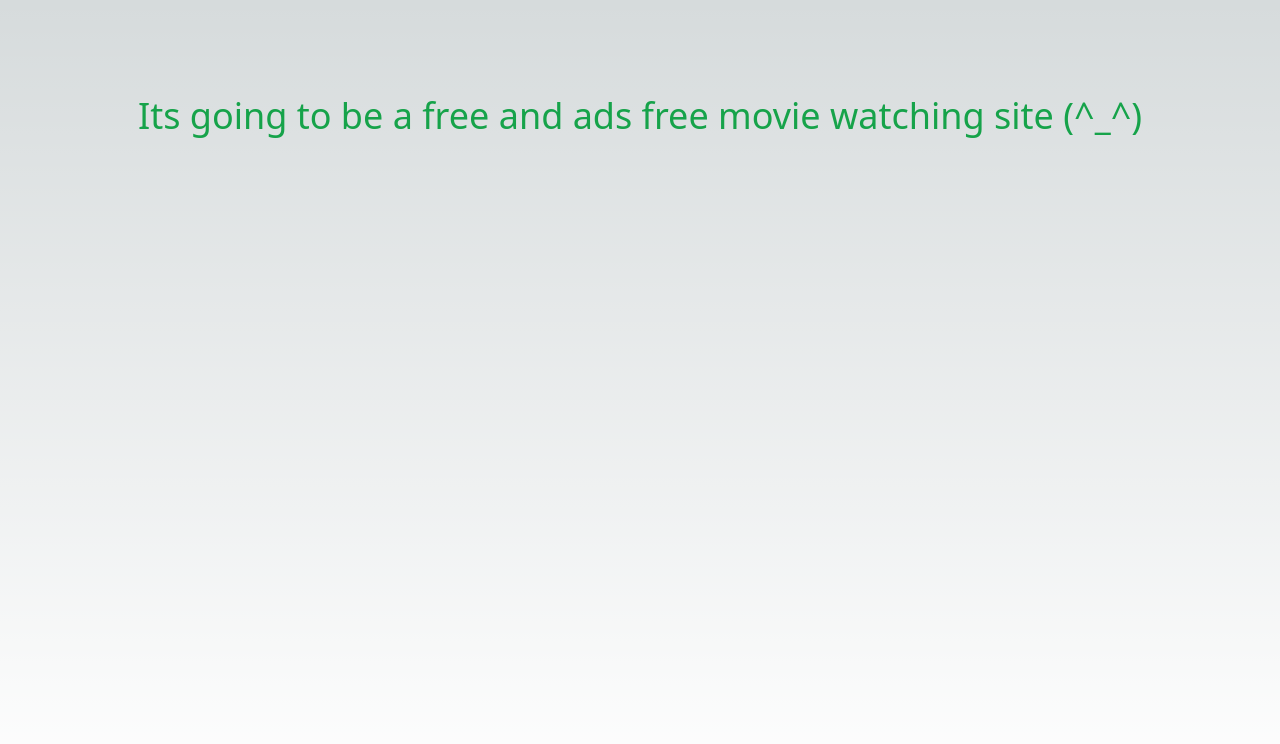
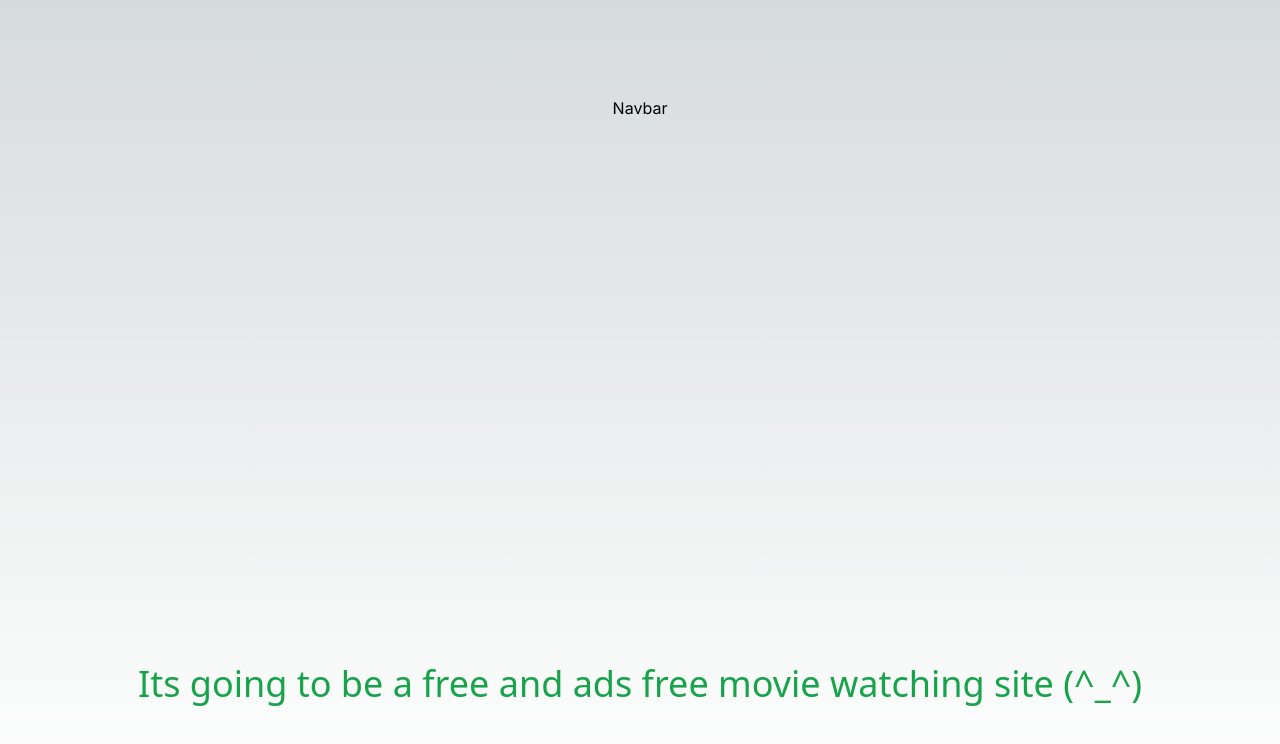
Before and after one commit to rohanthapa123/moviesite101, a Next.js app: page / in a window 1280 px wide. Shown: the top 744 px of the page. Built offline with nearby package versions, Linux system fonts and the light colour scheme.

Commit message:
folder setup

```diff
--- /dev/null
+++ b/app/components/Navbar.tsx
@@ -0,0 +1,8 @@
+
+const Navbar = () => {
+    return (
+        <div>Navbar</div>
+    )
+}
+
+export default Navbar
--- a/app/page.tsx
+++ b/app/page.tsx
@@ -1,8 +1,10 @@
 import Image from "next/image";
+import Navbar from "./components/Navbar";
 
 export default function Home() {
   return (
     <main className="flex min-h-screen flex-col items-center justify-between p-24">
+      <Navbar />
       <h1 className=" text-4xl text-green-600 font-sans">Its going to be a free and ads free movie watching site (^_^) </h1>
 
 
```
